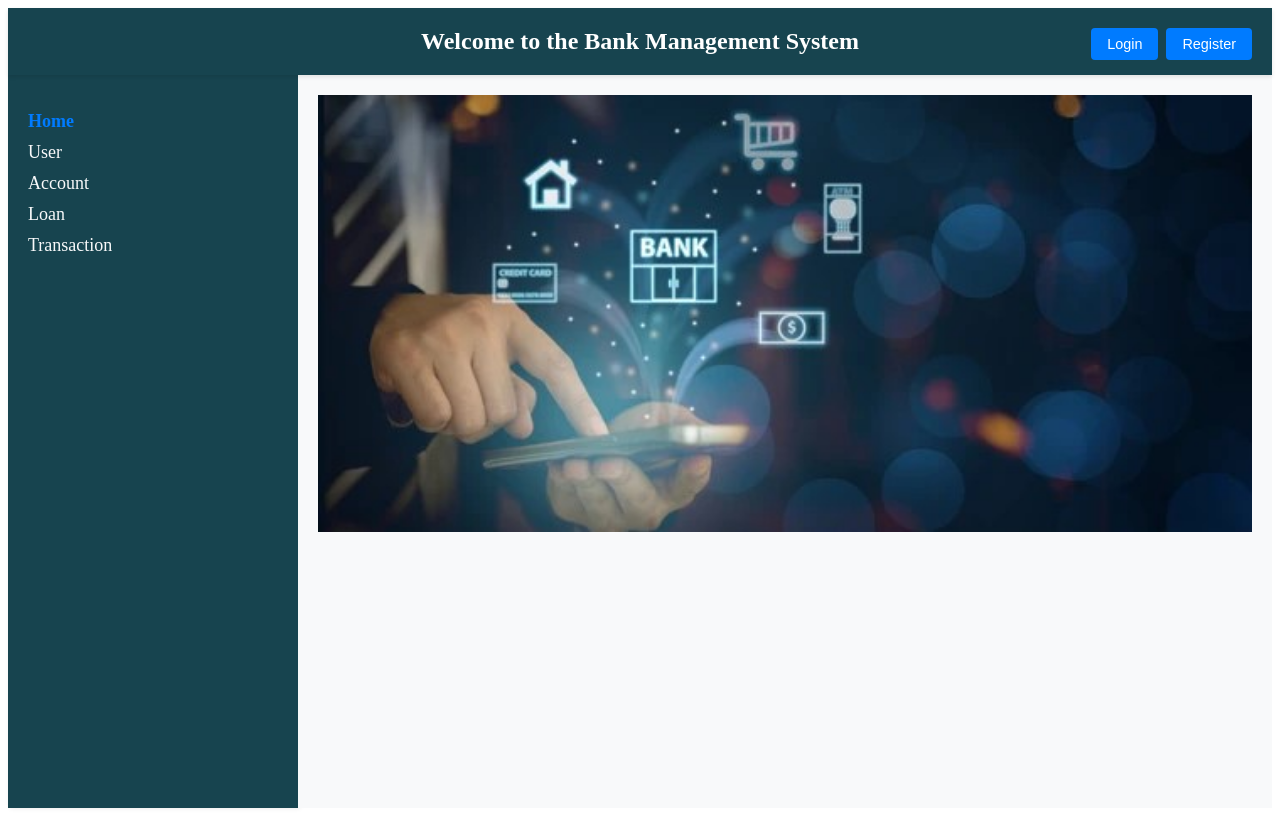
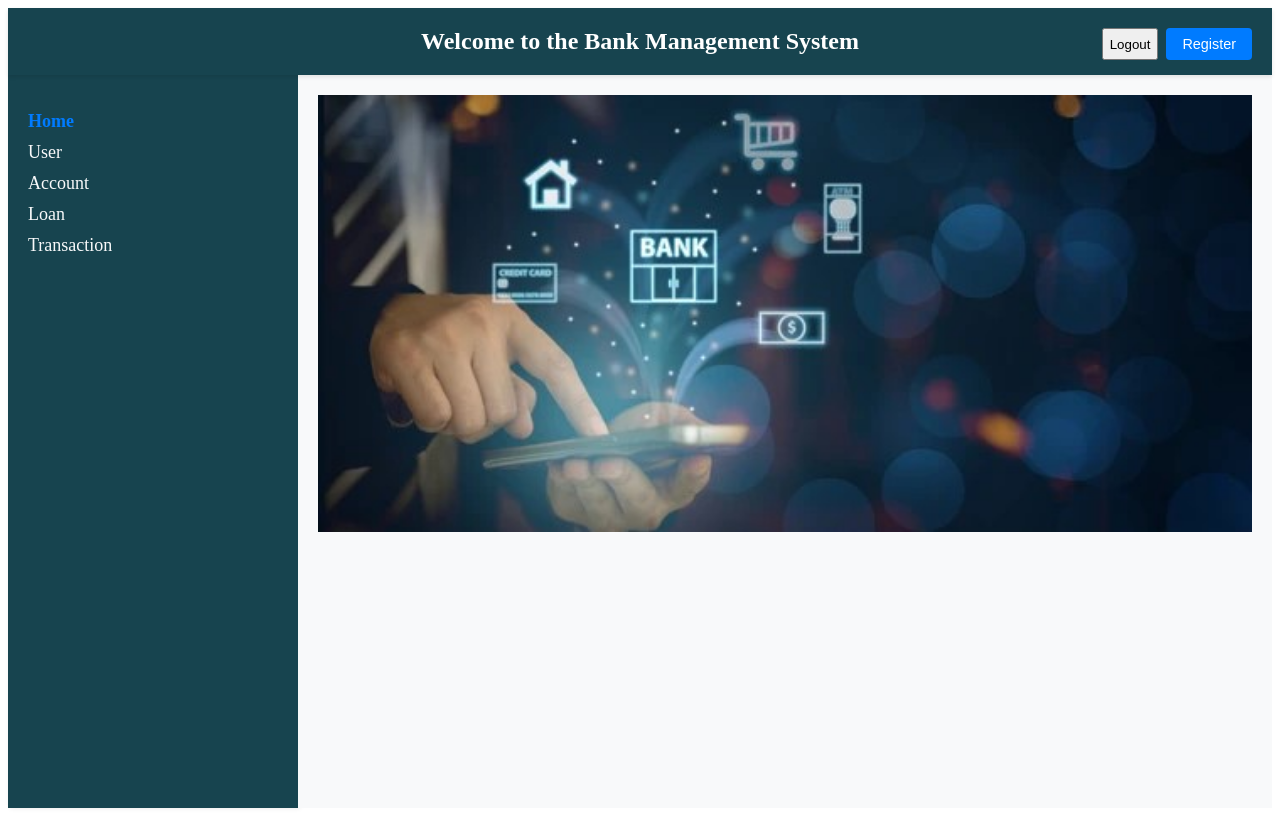
Before and after one commit to LemaTaposhe/BankManagementApp, an Angular app in the folder BankMS_Angular/: page /home in a window 1280 px wide. Built offline with nearby package versions, Linux system fonts and the light colour scheme; sample sign-in values are in the browser's storage.

Commit message:
Update app.component.html

```diff
--- a/BankMS_Angular/src/app/app.component.html
+++ b/BankMS_Angular/src/app/app.component.html
@@ -3,8 +3,11 @@
     <h1>Welcome to the Bank Management System</h1>
     <div class="header-buttons">
       <!-- Link to Login page -->
-      <button class="btn-login" routerLink="/login" routerLinkActive="active">Login</button>
-
+      <!--<button class="btn-login" routerLink="/login" routerLinkActive="active">Login</button>-->
+      <!-- Other buttons -->
+      <!--<button class="btn-logout" (click)="logout()">Logout</button>-->
+      <button *ngIf="isLoggedIn" class="btn-logout" (click)="logout()">Logout</button>
+      <button *ngIf="!isLoggedIn" class="btn-login" routerLink="/login">Login</button>
       <!-- Link to Register page -->
       <button class="btn-register" routerLink="/register" routerLinkActive="active">Register</button>
     </div>
```
